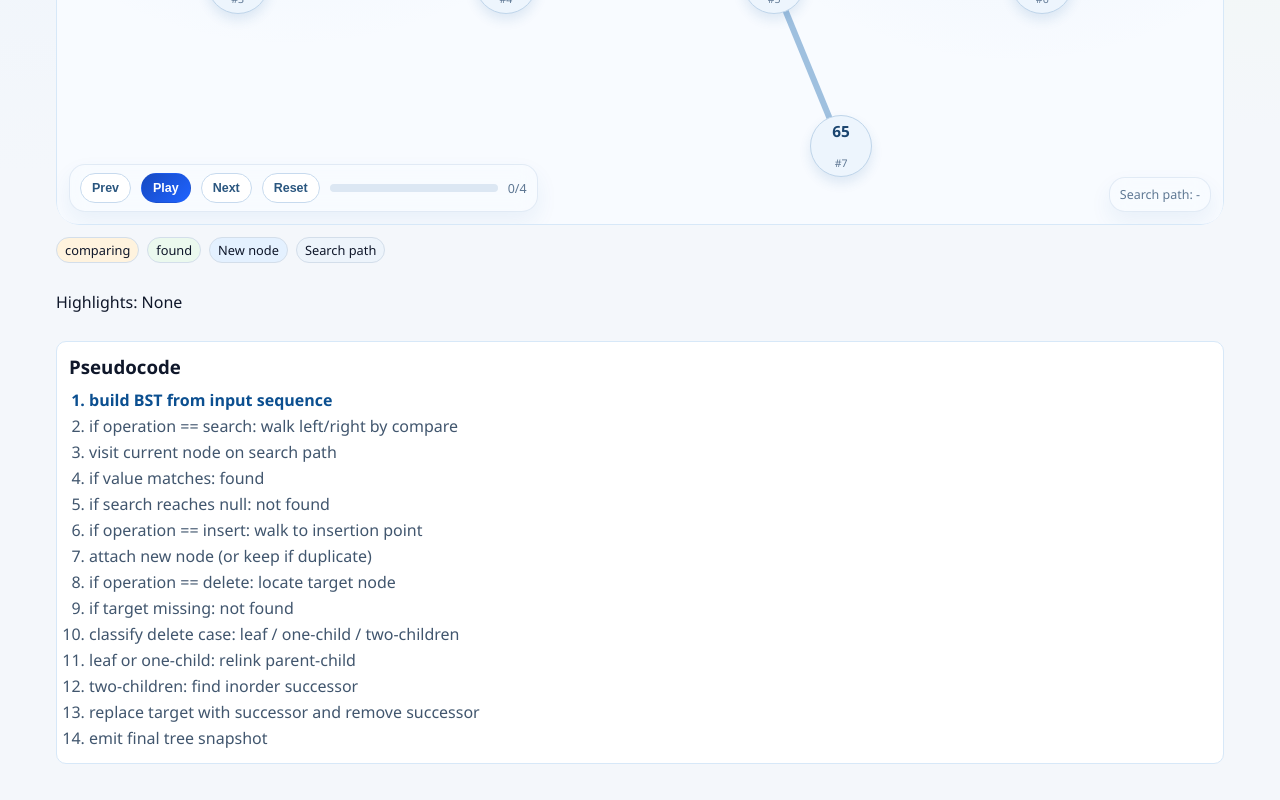
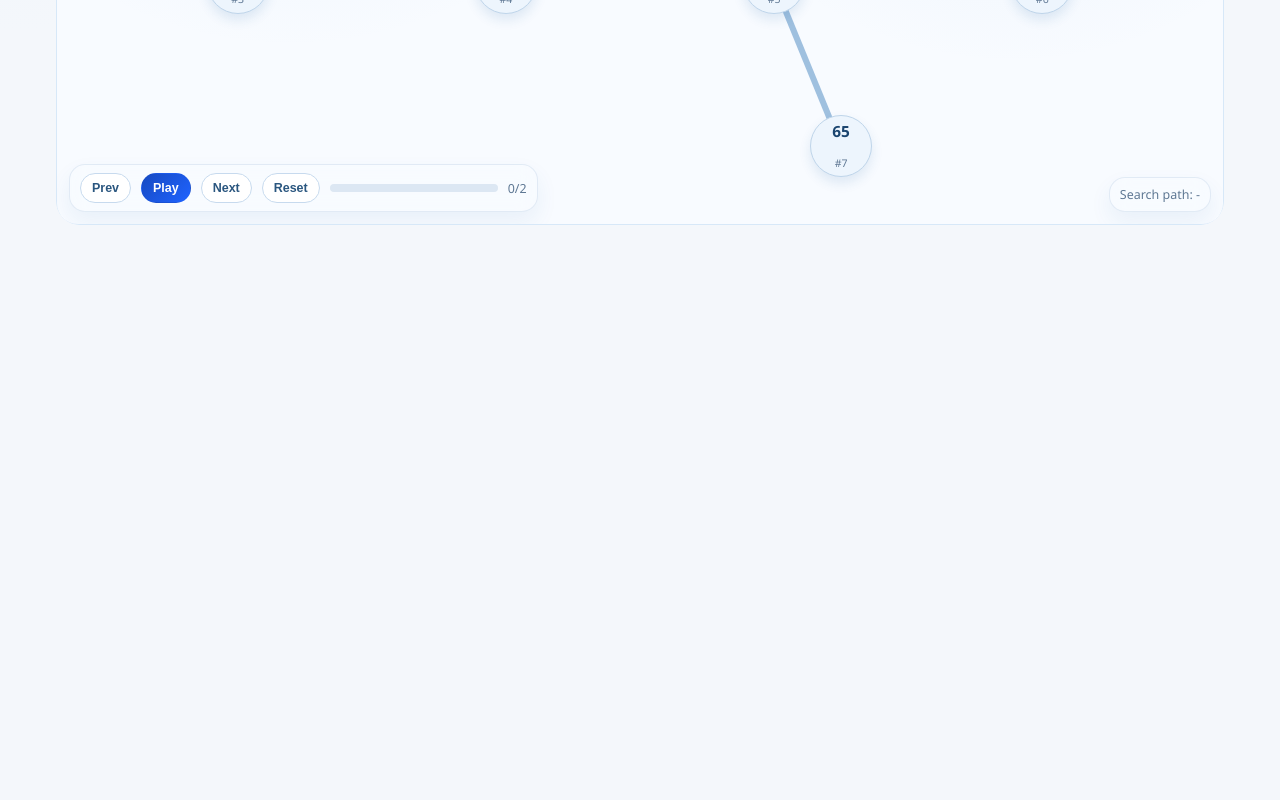
Before and after one commit to Look2046/DSA-with-Codex, a React (Vite) app: page /modules/bst in a window 1280 px wide. Shown: the part 581-1381 px from the top of the page. After the commit the page ends 842 px from the top, so only its background shows below. Built offline with nearby package versions, Linux system fonts and the light colour scheme.

Commit message:
fix: tighten bst completion and stage chrome

```diff
--- a/src/modules/tree/bst.ts
+++ b/src/modules/tree/bst.ts
@@ -561,51 +561,13 @@ export function generateBstSteps(input: number[], operation: BstOperation, targe
 
   steps.push(createStep(tree, operation, target, 'initial', [1], [], null, null, [], 'none', null, 'ongoing'));
 
-  let outcome: BstOutcome = 'ongoing';
-
   if (operation === 'searchPath') {
-    outcome = runSearchOperation(steps, tree, target);
+    runSearchOperation(steps, tree, target);
   } else if (operation === 'insert') {
-    outcome = runInsertOperation(steps, tree, target);
+    runInsertOperation(steps, tree, target);
   } else {
-    outcome = runDeleteOperation(steps, tree, target);
+    runDeleteOperation(steps, tree, target);
   }
-
-  const lastSnapshot = steps.at(-1);
-
-  steps.push(
-    createStep(
-      tree,
-      operation,
-      target,
-      'operationDone',
-      [14],
-      lastSnapshot?.highlights ?? [],
-      lastSnapshot?.currentId ?? null,
-      null,
-      lastSnapshot?.pathIds ?? [],
-      lastSnapshot?.deleteCase ?? 'none',
-      lastSnapshot?.successorId ?? null,
-      outcome,
-    ),
-  );
-
-  steps.push(
-    createStep(
-      tree,
-      operation,
-      target,
-      'completed',
-      [14],
-      lastSnapshot?.highlights ?? [],
-      lastSnapshot?.currentId ?? null,
-      null,
-      lastSnapshot?.pathIds ?? [],
-      lastSnapshot?.deleteCase ?? 'none',
-      lastSnapshot?.successorId ?? null,
-      outcome,
-    ),
-  );
 
   return steps;
 }
--- a/src/pages/modules/BstPage.tsx
+++ b/src/pages/modules/BstPage.tsx
@@ -82,22 +82,6 @@ function getOutcomeLabel(outcome: BstOutcome, t: ReturnType<typeof useI18n>['t']
   return t('module.t02.outcome.ongoing');
 }
 
-function getHighlightLabel(type: HighlightType, t: ReturnType<typeof useI18n>['t']): string {
-  if (type === 'visiting') {
-    return t('module.t01.legend.visiting');
-  }
-  if (type === 'comparing') {
-    return t('module.s01.highlight.comparing');
-  }
-  if (type === 'matched') {
-    return t('module.sr01.highlight.found');
-  }
-  if (type === 'new-node') {
-    return t('module.t02.legend.newNode');
-  }
-  return t('module.s01.highlight.default');
-}
-
 function formatArrayPreview(values: number[], maxVisible = 24): string {
   if (values.length <= maxVisible) {
     return values.join(', ');
@@ -148,10 +132,6 @@ function getStepDescription(step: BstStep | undefined, t: ReturnType<typeof useI
 
   if (step.action === 'deleted') {
     return t('module.t02.step.deleted');
-  }
-
-  if (step.action === 'operationDone') {
-    return t('module.t02.step.operationDone');
   }
 
   return t('module.t02.step.completed');
@@ -305,6 +285,10 @@ export function BstPage() {
   const currentTargetValue = currentSnapshot?.target ?? activeConfig.target;
   const currentNodeLabel = currentSnapshot?.currentId ?? '-';
   const currentSuccessorLabel = currentSnapshot?.successorId ?? '-';
+  const isDeleteFlow = (currentSnapshot?.operation ?? activeConfig.operation) === 'delete';
+  const showDeleteCase = isDeleteFlow && (currentSnapshot?.deleteCase ?? 'none') !== 'none';
+  const showSuccessor = isDeleteFlow && currentSnapshot?.successorId !== null;
+  const isAtLastFrame = steps.length === 0 || currentStep >= steps.length - 1;
   const pathValues = useMemo(
     () =>
       (currentSnapshot?.pathIds ?? [])
@@ -460,14 +444,18 @@ export function BstPage() {
                   <dt>{t('module.t02.meta.current')}</dt>
                   <dd>{currentNodeLabel}</dd>
                 </div>
+                {showSuccessor ? (
                   <div>
                     <dt>{t('module.t02.meta.successor')}</dt>
                     <dd>{currentSuccessorLabel}</dd>
                   </div>
+                ) : null}
+                {showDeleteCase ? (
                   <div>
                     <dt>{t('module.t02.meta.case')}</dt>
                     <dd>{currentDeleteCaseLabel}</dd>
                   </div>
+                ) : null}
                 <div>
                   <dt>{t('module.t02.meta.outcome')}</dt>
                   <dd>{currentOutcomeLabel}</dd>
@@ -554,18 +542,18 @@ export function BstPage() {
 
           <div className="tree-workspace-transport" onClick={(event) => event.stopPropagation()}>
             <div className="tree-workspace-transport-left">
-              <button type="button" className="tree-workspace-transport-btn" onClick={prev} disabled={steps.length === 0}>
+              <button type="button" className="tree-workspace-transport-btn" onClick={prev} disabled={steps.length === 0 || currentStep <= 0}>
                 {t('playback.prev')}
               </button>
               <button
                 type="button"
                 className="tree-workspace-transport-btn tree-workspace-transport-btn-primary"
                 onClick={status === 'playing' ? pause : play}
-                disabled={steps.length === 0}
+                disabled={steps.length === 0 || (status !== 'playing' && isAtLastFrame)}
               >
                 {status === 'playing' ? t('playback.pause') : t('playback.play')}
               </button>
-              <button type="button" className="tree-workspace-transport-btn" onClick={next} disabled={steps.length === 0}>
+              <button type="button" className="tree-workspace-transport-btn" onClick={next} disabled={isAtLastFrame}>
                 {t('playback.next')}
               </button>
               <button type="button" className="tree-workspace-transport-btn" onClick={reset} disabled={steps.length === 0}>
@@ -606,40 +594,6 @@ export function BstPage() {
       </section>
 
       {error && !showStageControls ? <p className="form-error">{error}</p> : null}
-
-      <div className="legend-row tree-workspace-legend-row">
-        <span className="legend-item legend-visiting">{t('module.s01.highlight.comparing')}</span>
-        <span className="legend-item legend-matched">{t('module.sr01.highlight.found')}</span>
-        <span className="legend-item legend-moving">{t('module.t02.legend.newNode')}</span>
-        <span className="legend-item legend-default">{t('module.t02.legend.path')}</span>
-      </div>
-
-      <p>
-        {t('module.s01.highlight')}:{' '}
-        {(currentSnapshot?.highlights ?? [])
-          .map((entry) => `${entry.index}:${getHighlightLabel(entry.type, t)}`)
-          .join(' | ') || t('module.s01.none')}
-      </p>
-
-      <div className="pseudocode-block">
-        <h3>{t('module.s01.pseudocode')}</h3>
-        <ol>
-          <li className={currentSnapshot?.codeLines.includes(1) ? 'code-active' : ''}>{t('module.t02.code.line1')}</li>
-          <li className={currentSnapshot?.codeLines.includes(2) ? 'code-active' : ''}>{t('module.t02.code.line2')}</li>
-          <li className={currentSnapshot?.codeLines.includes(3) ? 'code-active' : ''}>{t('module.t02.code.line3')}</li>
-          <li className={currentSnapshot?.codeLines.includes(4) ? 'code-active' : ''}>{t('module.t02.code.line4')}</li>
-          <li className={currentSnapshot?.codeLines.includes(5) ? 'code-active' : ''}>{t('module.t02.code.line5')}</li>
-          <li className={currentSnapshot?.codeLines.includes(6) ? 'code-active' : ''}>{t('module.t02.code.line6')}</li>
-          <li className={currentSnapshot?.codeLines.includes(7) ? 'code-active' : ''}>{t('module.t02.code.line7')}</li>
-          <li className={currentSnapshot?.codeLines.includes(8) ? 'code-active' : ''}>{t('module.t02.code.line8')}</li>
-          <li className={currentSnapshot?.codeLines.includes(9) ? 'code-active' : ''}>{t('module.t02.code.line9')}</li>
-          <li className={currentSnapshot?.codeLines.includes(10) ? 'code-active' : ''}>{t('module.t02.code.line10')}</li>
-          <li className={currentSnapshot?.codeLines.includes(11) ? 'code-active' : ''}>{t('module.t02.code.line11')}</li>
-          <li className={currentSnapshot?.codeLines.includes(12) ? 'code-active' : ''}>{t('module.t02.code.line12')}</li>
-          <li className={currentSnapshot?.codeLines.includes(13) ? 'code-active' : ''}>{t('module.t02.code.line13')}</li>
-          <li className={currentSnapshot?.codeLines.includes(14) ? 'code-active' : ''}>{t('module.t02.code.line14')}</li>
-        </ol>
-      </div>
     </section>
   );
 }
```
Also changed, not shown: 1 other file (tests, documents, lock files or other folders). Lines whose indentation alone changed are shown as unchanged.
